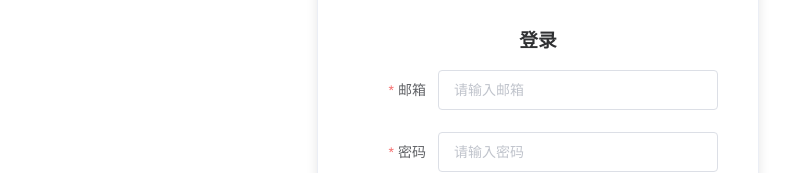
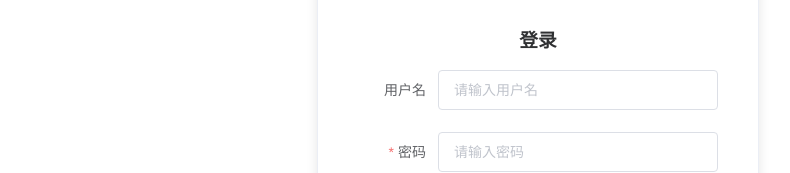
Before and after one commit to Palpitate-xus/finllm_frontend, a Vue app: page /#/login in a window 1280 px wide. Shown: the part 238-411 px from the top of the page, without its empty margins (102-892 px from the left). Built offline with nearby package versions, Linux system fonts and the light colour scheme.

Commit message:
update login.vue

```diff
--- a/src/components/Login.vue
+++ b/src/components/Login.vue
@@ -3,8 +3,8 @@
       <el-card class="login-card">
         <h3>{{ title }}</h3>
         <el-form ref="loginForm" :model="loginForm" :rules="loginRules" label-width="80px">
-          <el-form-item label="邮箱" prop="email">
-            <el-input v-model="loginForm.email" placeholder="请输入邮箱"></el-input>
+          <el-form-item label="用户名" prop="username">
+            <el-input v-model="loginForm.username" placeholder="请输入用户名"></el-input>
           </el-form-item>
           <el-form-item label="密码" prop="password">
             <el-input type="password" v-model="loginForm.password" placeholder="请输入密码"></el-input>
@@ -20,20 +20,17 @@
 </template>
 
 <script>
+import axios from 'axios'
 export default {
   name: 'LoginComponent',
   data() {
       return {
         title: '登录',
         loginForm: {
-          email: '',
+          username: '',
           password: '',
         },
         loginRules: {
-          email: [
-            { required: true, message: '邮箱为空', trigger: 'blur' },
-            { type: 'email', message: '邮箱格式错误', trigger: 'blur' },
-          ],
           password: [{ required: true, message: '密码为空', trigger: 'blur' }],
         },
       };
@@ -45,12 +42,22 @@ export default {
     goToForgotPassword() {
       this.$router.push('/forgot-password');
     },
-    login() {
-      this.$refs.loginForm.validate(valid => {
+    async login() {
+      await this.$refs.loginForm.validate(valid => {
         if (valid) {
-          this.$store.dispatch('login', this.loginForm).then(() => {
-            this.$router.push('/');
-          });
+          axios.post('http://localhost:8001/users/login', this.loginForm)
+          .then((response) => {
+                console.log(response.data);
+                localStorage.setItem('token', response.data.access_token);
+                this.$message({
+                  message: '登陆成功',
+                  type: 'success',
+                });
+                this.$router.push('/');
+              })
+              .catch((error) => {
+                console.log(error);
+              });
         }
       });
     }
```
